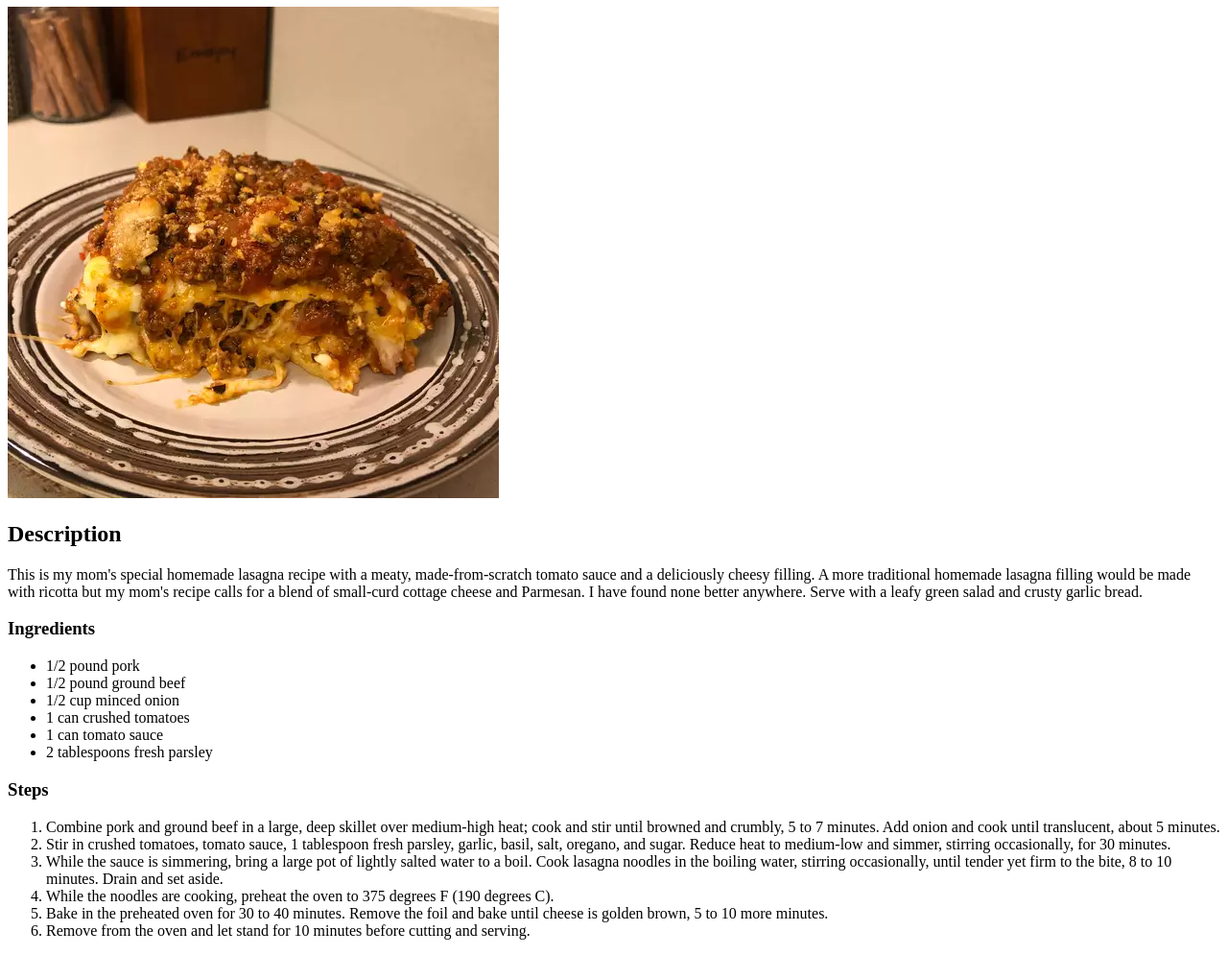
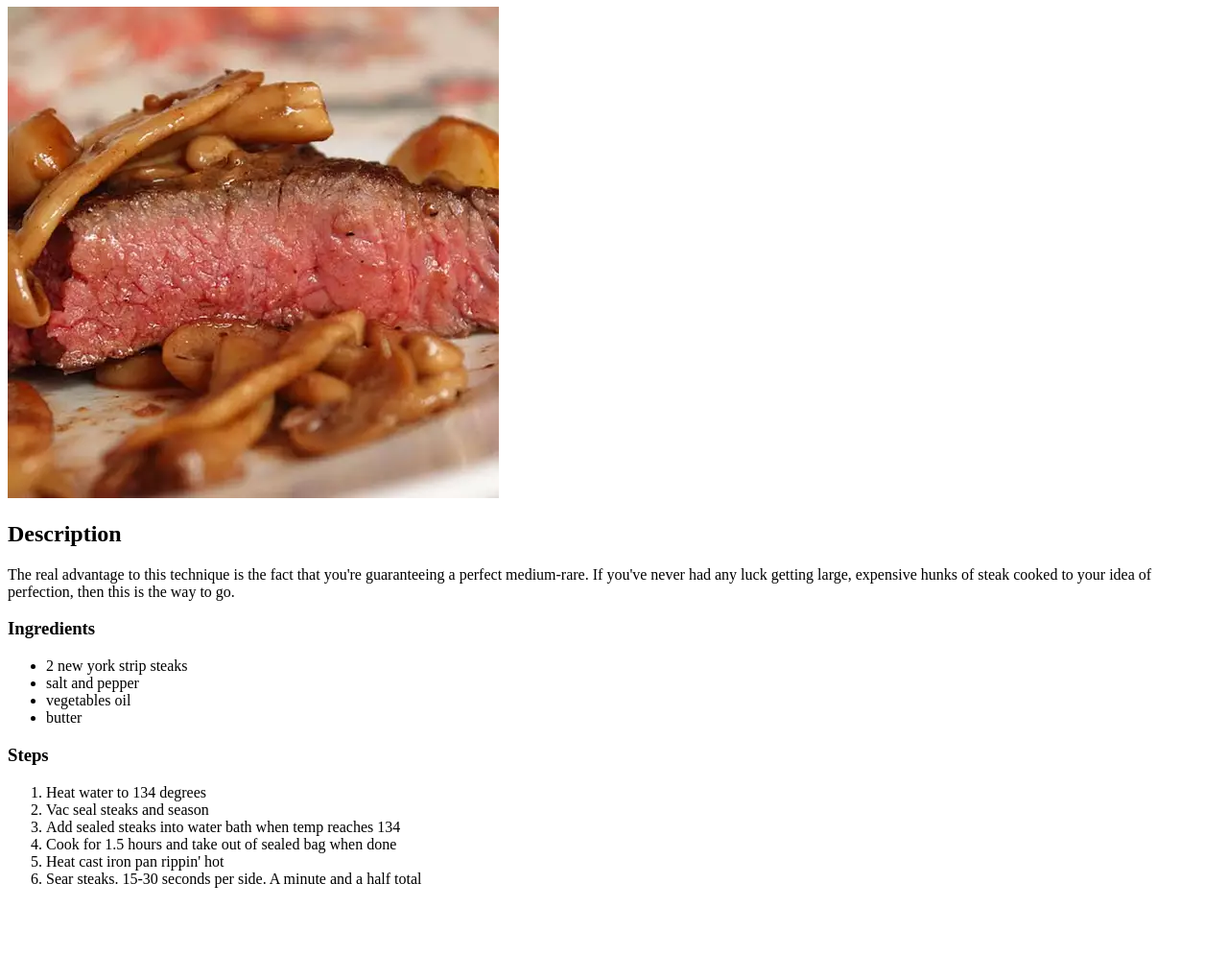
Before and after one commit to bgoods1221/odin-recipes, a plain HTML site: page recipes/steak.html in a window 1280 px wide. Shown: the part 73-1068 px from the top of the page at 96% size. After the commit the page ends 1014 px from the top, so only its background shows below. Drawn offline with Linux system fonts and the light colour scheme.

Commit message:
Added steak recipe

```diff
--- a/recipes/steak.html
+++ b/recipes/steak.html
@@ -2,42 +2,31 @@
 <html lang="en">
 <head>
     <meta charset="UTF-8">
-    <title>Lasagna</title>
+    <title>Sous Vide Steak</title>
 </head>
 <body>
-   <h1>Homemade Lasagna</h1>
-   <img src="../img/lasagna.jpg" alt="lasagna image">
+   <h1>Sous Vide New York Strip</h1>
+   <img src="../img/steak.jpg" alt="steak image">
    <h2>Description</h2>
    <p>
-    This is my mom's special homemade lasagna recipe with a meaty, made-from-scratch tomato sauce
-    and a deliciously cheesy filling. A more traditional homemade lasagna filling would be made
-    with ricotta but my mom's recipe calls for a blend of small-curd cottage cheese and Parmesan.
-    I have found none better anywhere. Serve with a leafy green salad and crusty garlic bread.
+    The real advantage to this technique is the fact that you're guaranteeing a perfect medium-rare.
+    If you've never had any luck getting large, expensive hunks of steak cooked to your idea of perfection, then this is the way to go.
    </p>
    <h3>Ingredients</h3>
    <ul>
-    <li>1/2 pound pork</li>
-    <li>1/2 pound ground beef</li>
-    <li>1/2 cup minced onion</li>
-    <li>1 can crushed tomatoes</li>
-    <li>1 can tomato sauce</li>
-    <li>2 tablespoons fresh parsley</li>
+        <li>2 new york strip steaks</li>
+        <li>salt and pepper</li>
+        <li>vegetables oil</li>
+        <li>butter</li>
    </ul>
    <h3>Steps</h3>
    <ol>
-    <li>Combine pork and ground beef in a large, deep skillet over medium-high heat; cook
-        and stir until browned and crumbly, 5 to 7 minutes. Add onion and cook until translucent,
-        about 5 minutes.</li>
-    <li>Stir in crushed tomatoes, tomato sauce, 1 tablespoon fresh parsley, garlic, basil, salt,
-        oregano, and sugar. Reduce heat to medium-low and simmer, stirring occasionally,
-        for 30 minutes. </li>
-    <li>While the sauce is simmering, bring a large pot of lightly salted water to a boil. Cook lasagna
-        noodles in the boiling water, stirring occasionally, until tender yet firm to the bite, 8 to 10
-        minutes. Drain and set aside. </li>
-    <li>While the noodles are cooking, preheat the oven to 375 degrees F (190 degrees C). </li>
-    <li>Bake in the preheated oven for 30 to 40 minutes.
-        Remove the foil and bake until cheese is golden brown, 5 to 10 more minutes. </li>
-    <li> Remove from the oven and let stand for 10 minutes before cutting and serving. </li>
+    <li>Heat water to 134 degrees</li>
+    <li>Vac seal steaks and season</li>
+    <li>Add sealed steaks into water bath when temp reaches 134</li>
+    <li>Cook for 1.5 hours and take out of sealed bag when done</li>
+    <li>Heat cast iron pan rippin' hot</li>
+    <li>Sear steaks. 15-30 seconds per side. A minute and a half total</li>
    </ol>
 </body>
 </html>
```
Also changed, not shown: img/steak.jpg (added).
